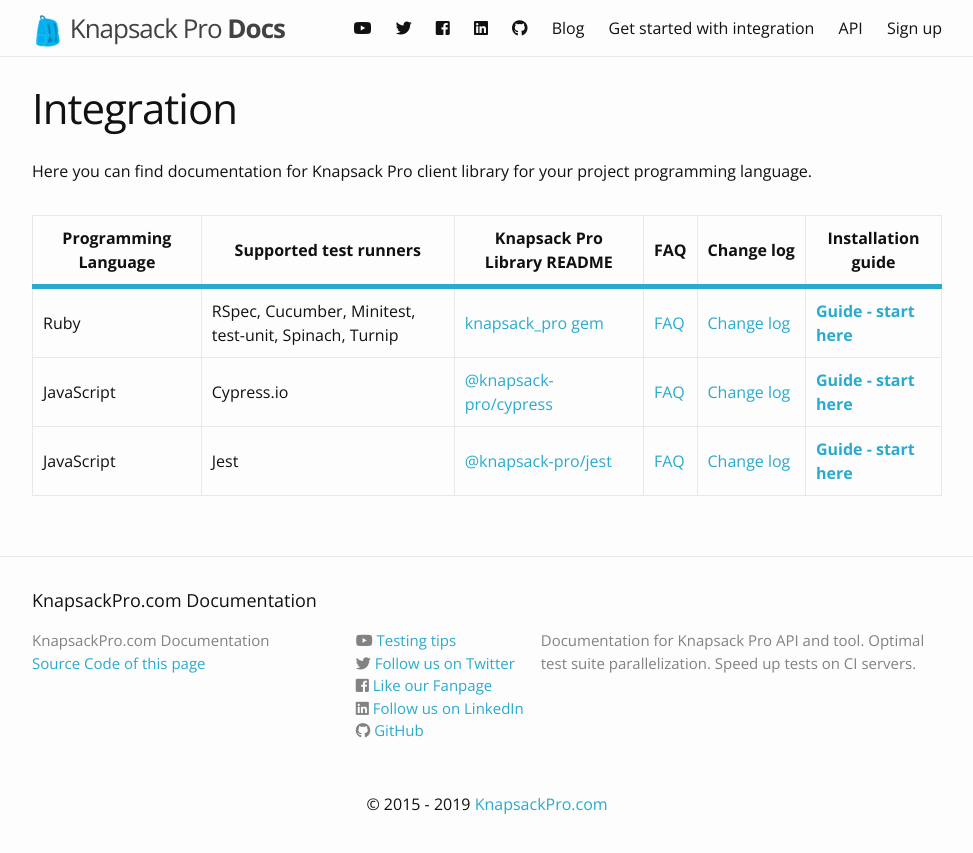
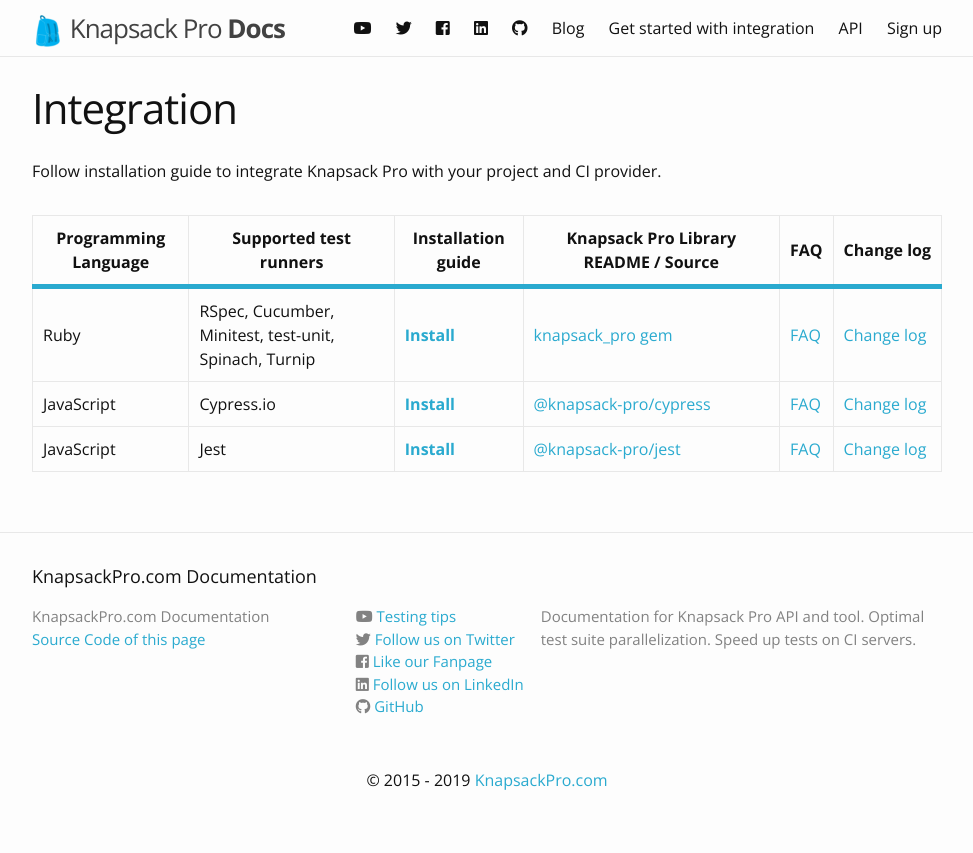
Before and after one commit to KnapsackPro/docs.knapsackpro.com, a Jekyll site: the page built from integration.md, in a window 1280 px wide. Shown: the top 853 px of the page, without its empty margins (153-1126 px from the left). Built offline with Jekyll 4.4.1, drawn with Linux system fonts in a browser that asks for light colours; nearby versions of some CDN libraries.

Commit message:
Reorder columns on integration page

```diff
--- a/integration.md
+++ b/integration.md
@@ -4,39 +4,39 @@ title: Integration
 permalink: /integration/
 ---
 
-<p>Here you can find documentation for Knapsack Pro client library for your project programming language.</p>
+<p>Follow installation guide to integrate Knapsack Pro with your project and CI provider.</p>
 
 <table class="pure-table extra-margin-top-2x">
   <tr>
     <th>Programming Language</th>
     <th>Supported test runners</th>
-    <th>Knapsack Pro Library README</th>
+    <th>Installation guide</th>
+    <th style="min-width:200px;">Knapsack Pro Library README / Source</th>
     <th>FAQ</th>
     <th>Change&nbsp;log</th>
-    <th>Installation guide</th>
   </tr>
   <tr>
     <td>Ruby</td>
     <td>RSpec, Cucumber, Minitest, test-unit, Spinach, Turnip</td>
+    <td><a href="/knapsack_pro-ruby/guide/"><b>Install</b></a></td>
     <td><a href="https://github.com/KnapsackPro/knapsack_pro-ruby">knapsack_pro gem</a></td>
     <td><a href="https://github.com/KnapsackPro/knapsack_pro-ruby#faq">FAQ</a></td>
     <td><a href="https://github.com/KnapsackPro/knapsack_pro-ruby/blob/master/CHANGELOG.md#change-log">Change log</a></td>
-    <td><a href="/knapsack_pro-ruby/guide/"><b>Guide - start here</b></a></td>
   </tr>
   <tr>
     <td>JavaScript</td>
     <td>Cypress.io</td>
+    <td><a href="https://github.com/KnapsackPro/knapsack-pro-cypress#installation"><b>Install</b></a></td>
     <td><a href="https://github.com/KnapsackPro/knapsack-pro-cypress">@knapsack-pro/cypress</a></td>
     <td><a href="https://github.com/KnapsackPro/knapsack-pro-cypress#faq">FAQ</a></td>
     <td><a href="https://github.com/KnapsackPro/knapsack-pro-cypress/blob/master/CHANGELOG.md#change-log">Change log</a></td>
-    <td><a href="https://github.com/KnapsackPro/knapsack-pro-cypress#installation"><b>Guide - start here</b></a></td>
   </tr>
   <tr>
     <td>JavaScript</td>
     <td>Jest</td>
+    <td><a href="https://github.com/KnapsackPro/knapsack-pro-jest#installation"><b>Install</b></a></td>
     <td><a href="https://github.com/KnapsackPro/knapsack-pro-jest">@knapsack-pro/jest</a></td>
     <td><a href="https://github.com/KnapsackPro/knapsack-pro-jest#faq">FAQ</a></td>
     <td><a href="https://github.com/KnapsackPro/knapsack-pro-jest/blob/master/CHANGELOG.md#change-log">Change log</a></td>
-    <td><a href="https://github.com/KnapsackPro/knapsack-pro-jest#installation"><b>Guide - start here</b></a></td>
   </tr>
 </table>
```
